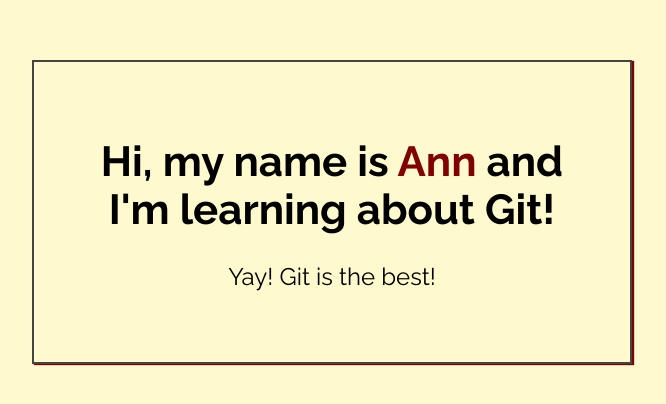
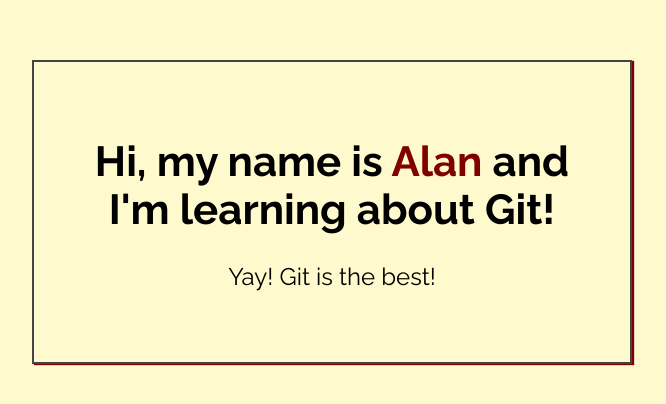
Before and after one commit to mariscada/my-first-repo, a plain HTML site: page index.html in a window 1280 px wide. Shown: the part 188-592 px from the top of the page, without its empty margins (308-974 px from the left). Drawn offline with Linux system fonts and the light colour scheme.

Commit message:
Added name to index.html

```diff
--- a/index.html
+++ b/index.html
@@ -14,7 +14,7 @@
 <body>
 
     <div class="greeting">
-        <h1>Hi, my name is <span class="highlight">Ann</span> and I'm learning about Git! </h1>
+        <h1>Hi, my name is <span class="highlight">Alan</span> and I'm learning about Git! </h1>
 
         <p>Yay! Git is the best!</p>
     </div>
```
